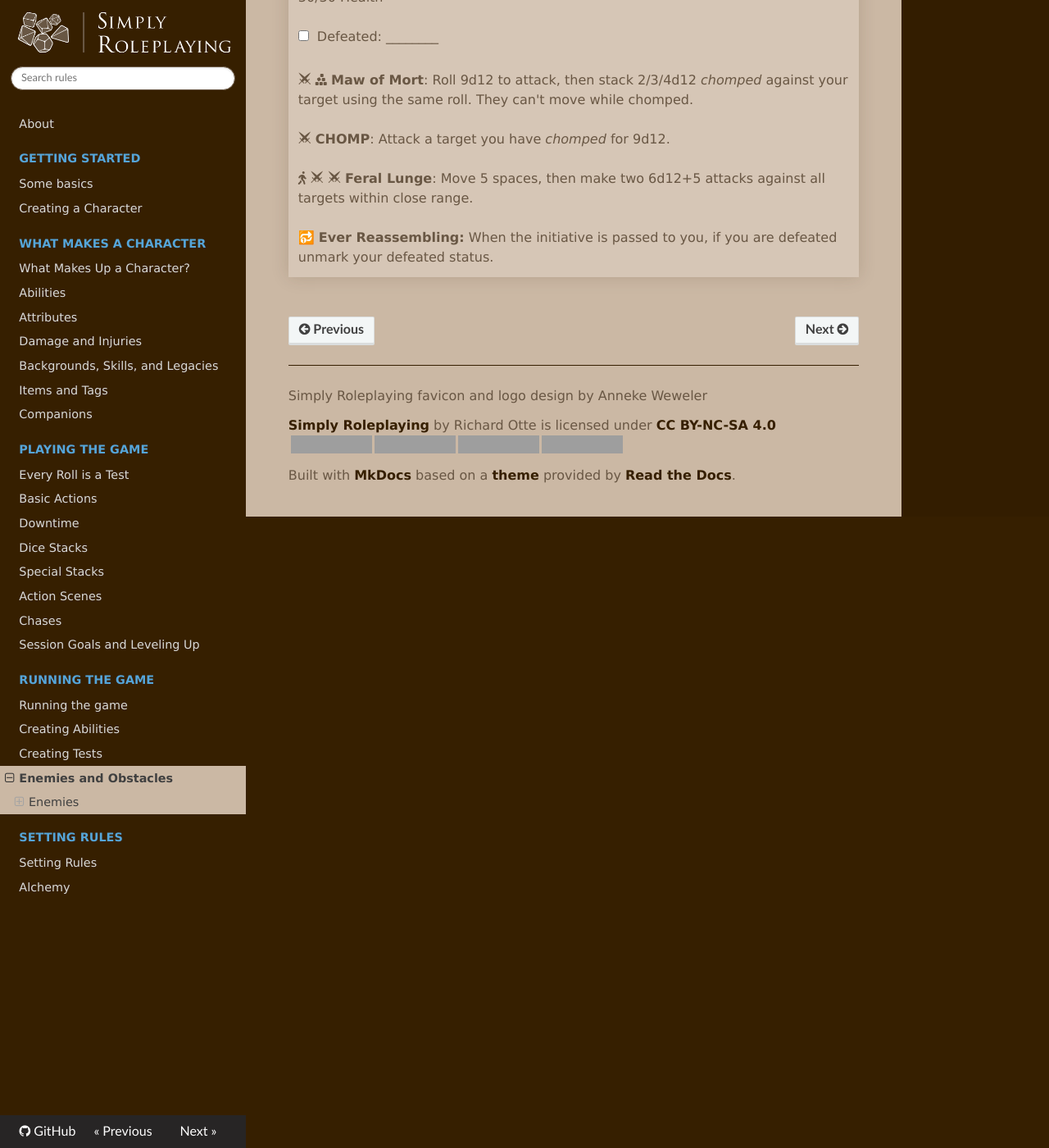
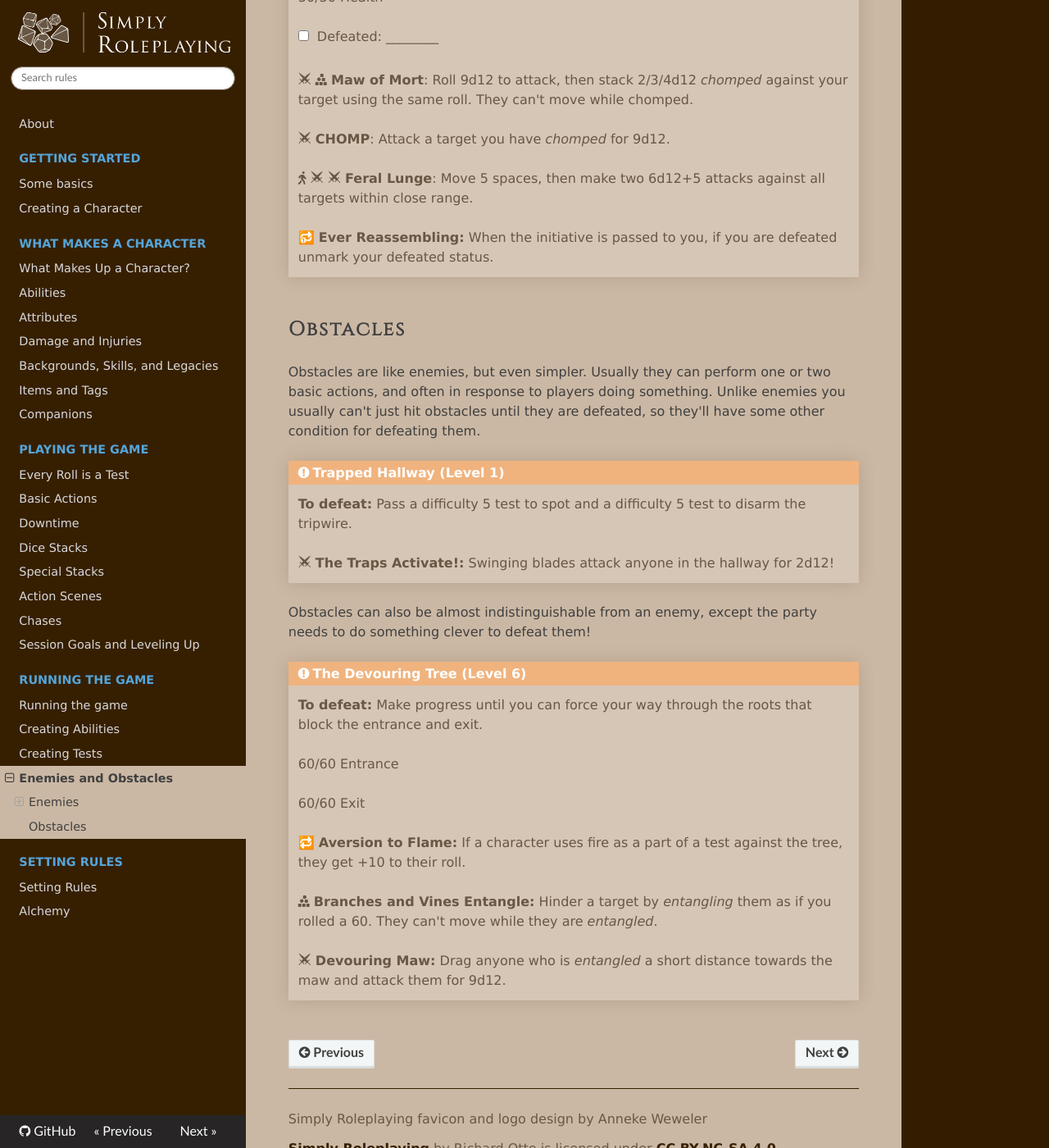
Before and after one commit to TheFifthRider/simply-roleplaying-webapp, an MkDocs documentation site: the page built from docs/running_the_game/enemies_and_obstacles.md, in a window 1280 px wide and 1400 px high, scrolled down 1505 px. Shown: the whole window at 82% size. Built offline with MkDocs 1.6.1, drawn with Linux system fonts in a browser that asks for light colours; nearby versions of some CDN libraries; grey boxes are pictures that could not be loaded.

Commit message:
Adding a bit on obstacles

```diff
--- a/docs/running_the_game/enemies_and_obstacles.md
+++ b/docs/running_the_game/enemies_and_obstacles.md
@@ -45,3 +45,27 @@ Once you've got the hang of enemies, you can start introducing [abilities](../ch
     <i class="fa-solid fa-person-walking"></i> <i class="ra ra-crossed-swords"></i> <i class="ra ra-crossed-swords"></i> **Feral Lunge**: Move 5 spaces, then make two 6d12+5 attacks against all targets within close range.
 
     🔂 **Ever Reassembling:** When the initiative is passed to you, if you are defeated unmark your defeated status.
+
+## Obstacles
+
+Obstacles are like enemies, but even simpler. Usually they can perform one or two basic actions, and often in response to players doing something. Unlike enemies you usually can't just hit obstacles until they are defeated, so they'll have some other condition for defeating them.
+
+!!! warning "Trapped Hallway (Level 1)"
+    **To defeat:** Pass a difficulty 5 test to spot and a difficulty 5 test to disarm the tripwire.
+
+    <i class="ra ra-crossed-swords"></i> **The Traps Activate!:** Swinging blades attack anyone in the hallway for 2d12!
+
+Obstacles can also be almost indistinguishable from an enemy, except the party needs to do something clever to defeat them!
+
+!!! warning "The Devouring Tree (Level 6)"
+    **To defeat:** Make progress until you can force your way through the roots that block the entrance and exit.
+
+    60/60 Entrance
+
+    60/60 Exit
+
+    🔁 **Aversion to Flame:** If a character uses fire as a part of a test against the tree, they get +10 to their roll.
+
+    <i class="fa-solid fa-cubes-stacked"></i> **Branches and Vines Entangle:** Hinder a target by _entangling_ them as if you rolled a 60. They can't move while they are _entangled_.
+
+    <i class="ra ra-crossed-swords"></i> **Devouring Maw:** Drag anyone who is _entangled_ a short distance towards the maw and attack them for 9d12.
```
